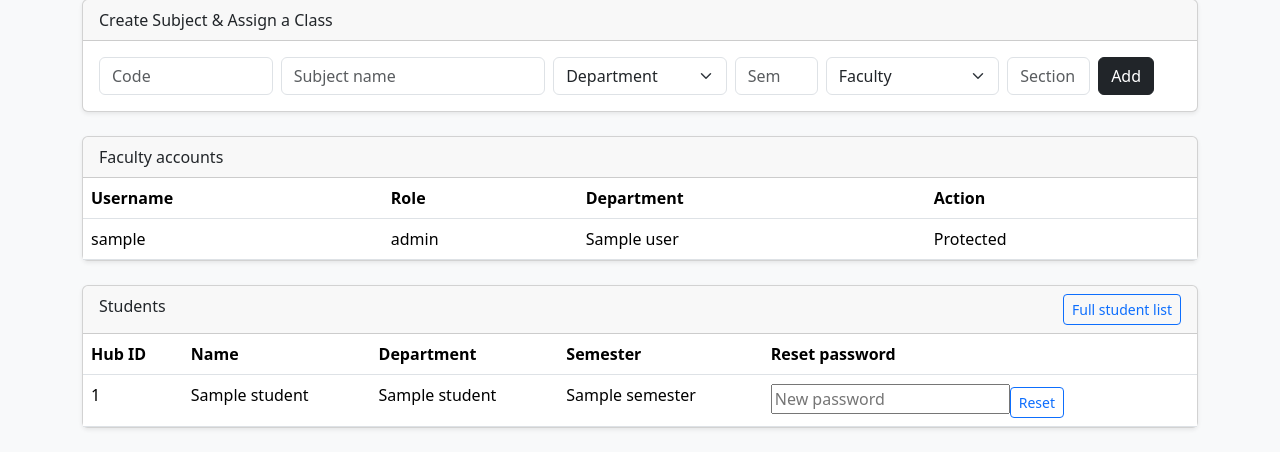
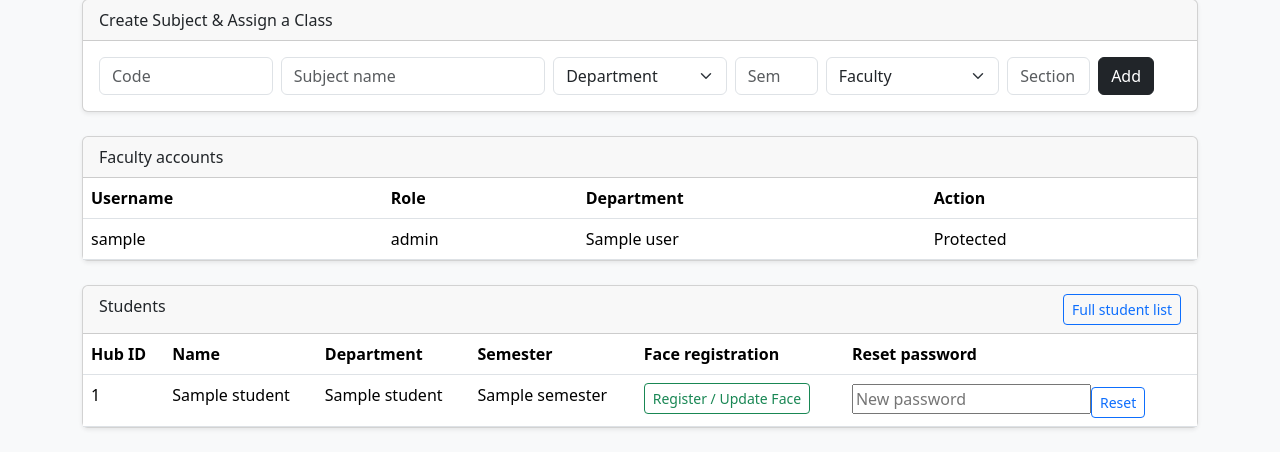
Before and after one commit to Bunny-Kadari/Student-Hub-Attendance-System, a Python web app: template templates/admin.html in a window 1280 px wide. Shown: the part 634-1086 px from the top of the page. Run offline with Jinja, Linux system fonts and the light colour scheme; the template is opened without the code that fills it: most values are stand-ins (such as "Sample title", 1, 10 or a date in 2020).

Commit message:
Add face registration action to student list

```diff
--- a/templates/admin.html
+++ b/templates/admin.html
@@ -13,5 +13,5 @@
 </div>
 <section class="card shadow-sm mt-4"><div class="card-header">Create Subject & Assign a Class</div><div class="card-body"><form method="post" action="/admin/class/add" class="row g-2"><div class="col-md-2"><input class="form-control" name="subject_code" placeholder="Code" required></div><div class="col-md-3"><input class="form-control" name="subject_name" placeholder="Subject name" required></div><div class="col-md-2"><select class="form-select" name="dept_id" required><option value="">Department</option>{% for d in departments %}<option value="{{ d.id }}">{{ d.dept_name }}</option>{% endfor %}</select></div><div class="col-md-1"><input class="form-control" type="number" name="semester" min="1" max="8" placeholder="Sem" required></div><div class="col-md-2"><select class="form-select" name="faculty_id" required><option value="">Faculty</option>{% for u in users %}{% if u.role == 'faculty' %}<option value="{{ u.id }}">{{ u.username }}</option>{% endif %}{% endfor %}</select></div><div class="col-md-1"><input class="form-control" name="section" placeholder="Section"></div><div class="col-md-1"><button class="btn btn-dark">Add</button></div></form></div></section>
 <section class="card shadow-sm mt-4"><div class="card-header">Faculty accounts</div><div class="table-responsive"><table class="table mb-0"><thead><tr><th>Username</th><th>Role</th><th>Department</th><th>Action</th></tr></thead><tbody>{% for u in users %}<tr><td>{{ u.username }}</td><td>{{ u.role }}</td><td>{{ u.dept_name or '—' }}</td><td>{% if u.role == 'faculty' %}<form method="post" action="/admin/user/{{ u.id }}/reset-password" class="d-inline"><input type="password" name="password" minlength="10" placeholder="New password" required><button class="btn btn-sm btn-outline-primary">Reset</button></form> <form method="post" action="/admin/user/{{ u.id }}/delete" class="d-inline" onsubmit="return confirm('Delete faculty account?')"><button class="btn btn-sm btn-outline-danger">Delete</button></form>{% else %}Protected{% endif %}</td></tr>{% else %}<tr><td colspan="4">No accounts yet.</td></tr>{% endfor %}</tbody></table></div></section>
-<section class="card shadow-sm mt-4"><div class="card-header d-flex justify-content-between"><span>Students</span><a href="/students" class="btn btn-sm btn-outline-primary">Full student list</a></div><div class="table-responsive"><table class="table mb-0"><thead><tr><th>Hub ID</th><th>Name</th><th>Department</th><th>Semester</th><th>Reset password</th></tr></thead><tbody>{% for s in students %}<tr><td>{{ s.hub_id }}</td><td>{{ s.name }}</td><td>{{ s.dept_name }}</td><td>{{ s.semester }}</td><td><form method="post" action="/admin/student/{{ s.id }}/reset-password"><input type="password" name="password" minlength="10" placeholder="New password" required><button class="btn btn-sm btn-outline-primary mt-1">Reset</button></form></td></tr>{% else %}<tr><td colspan="5">No students yet.</td></tr>{% endfor %}</tbody></table></div></section>
+<section class="card shadow-sm mt-4"><div class="card-header d-flex justify-content-between"><span>Students</span><a href="/students" class="btn btn-sm btn-outline-primary">Full student list</a></div><div class="table-responsive"><table class="table mb-0"><thead><tr><th>Hub ID</th><th>Name</th><th>Department</th><th>Semester</th><th>Face registration</th><th>Reset password</th></tr></thead><tbody>{% for s in students %}<tr><td>{{ s.hub_id }}</td><td>{{ s.name }}</td><td>{{ s.dept_name }}</td><td>{{ s.semester }}</td><td><a class="btn btn-sm btn-outline-success" href="/admin/student/{{ s.id }}/face">Register / Update Face</a></td><td><form method="post" action="/admin/student/{{ s.id }}/reset-password"><input type="password" name="password" minlength="10" placeholder="New password" required><button class="btn btn-sm btn-outline-primary mt-1">Reset</button></form></td></tr>{% else %}<tr><td colspan="6">No students yet.</td></tr>{% endfor %}</tbody></table></div></section>
 </main></body></html>
```
